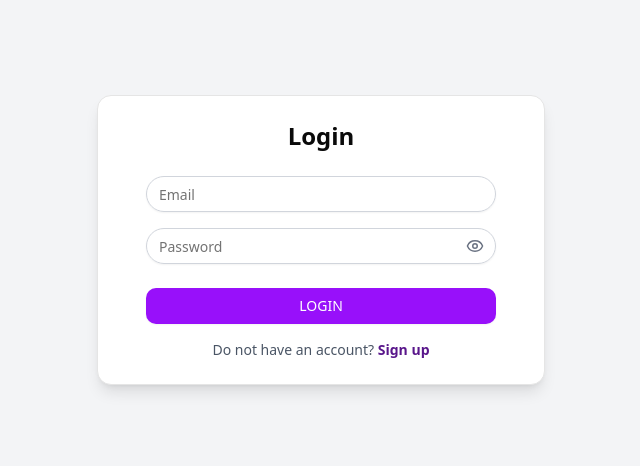
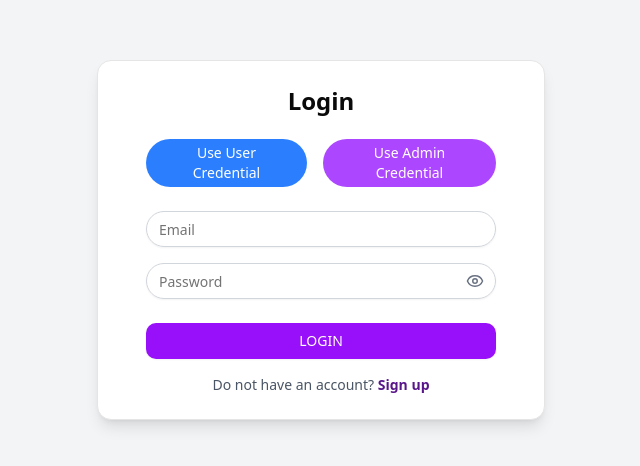
Before and after one commit to shahidulllah/ReTreasure-shop-client, a Next.js app: page /auth/login in a window 1280 px wide. Shown: the part 160-626 px from the top of the page, without its empty margins (319-959 px from the left). Built offline with nearby package versions, Linux system fonts and the light colour scheme; no server answers.

Commit message:
login page modify

```diff
--- a/src/components/pages/login/LoginPage.tsx
+++ b/src/components/pages/login/LoginPage.tsx
@@ -48,11 +48,43 @@ export function LoginPage() {
     }
   };
 
+  const autofillUser = () => {
+    setForm({
+      email: "mdshahidsumon177@gmail.com",
+      password: "12345",
+    });
+  };
+
+  const autofillAdmin = () => {
+    setForm({
+      email: "mdshahidsumon178@gmail.com",
+      password: "12345",
+    });
+  };
+
   return (
     <div className="flex items-center justify-center min-h-screen bg-gray-100">
       <Card className="w-full max-w-md p-6 shadow-lg">
         <CardHeader className="text-center">
           <CardTitle className="text-2xl font-bold">Login</CardTitle>
+           {/* Credential Buttons */}
+      <div className="flex gap-4  mt-4">
+        <button
+          onClick={autofillUser}
+          type="button"
+          className="px-4 py-1 bg-blue-500 text-white rounded-full hover:bg-blue-600 text-sm transition-all"
+        >
+          Use User Credential
+        </button>
+        <button
+          onClick={autofillAdmin}
+          type="button"
+          disabled
+          className="px-4 py-1 cursor-not-allowed bg-purple-500 text-white rounded-full hover:bg-purple-600 text-sm transition-all"
+        >
+          Use Admin Credential
+        </button>
+      </div>
         </CardHeader>
         <CardContent>
           <form onSubmit={handleSubmit} className="space-y-6">
@@ -60,6 +92,7 @@ export function LoginPage() {
               <Input
                 type="email"
                 name="email"
+                value={form.email}
                 placeholder="Email"
                 onChange={handleChange}
                 required
@@ -70,6 +103,7 @@ export function LoginPage() {
                   type={showPassword ? "text" : "password"}
                   name="password"
                   placeholder="Password"
+                  value={form.password}
                   onChange={handleChange}
                   required
                   className="w-full p-3 border border-gray-300 rounded-full pr-10"
```
